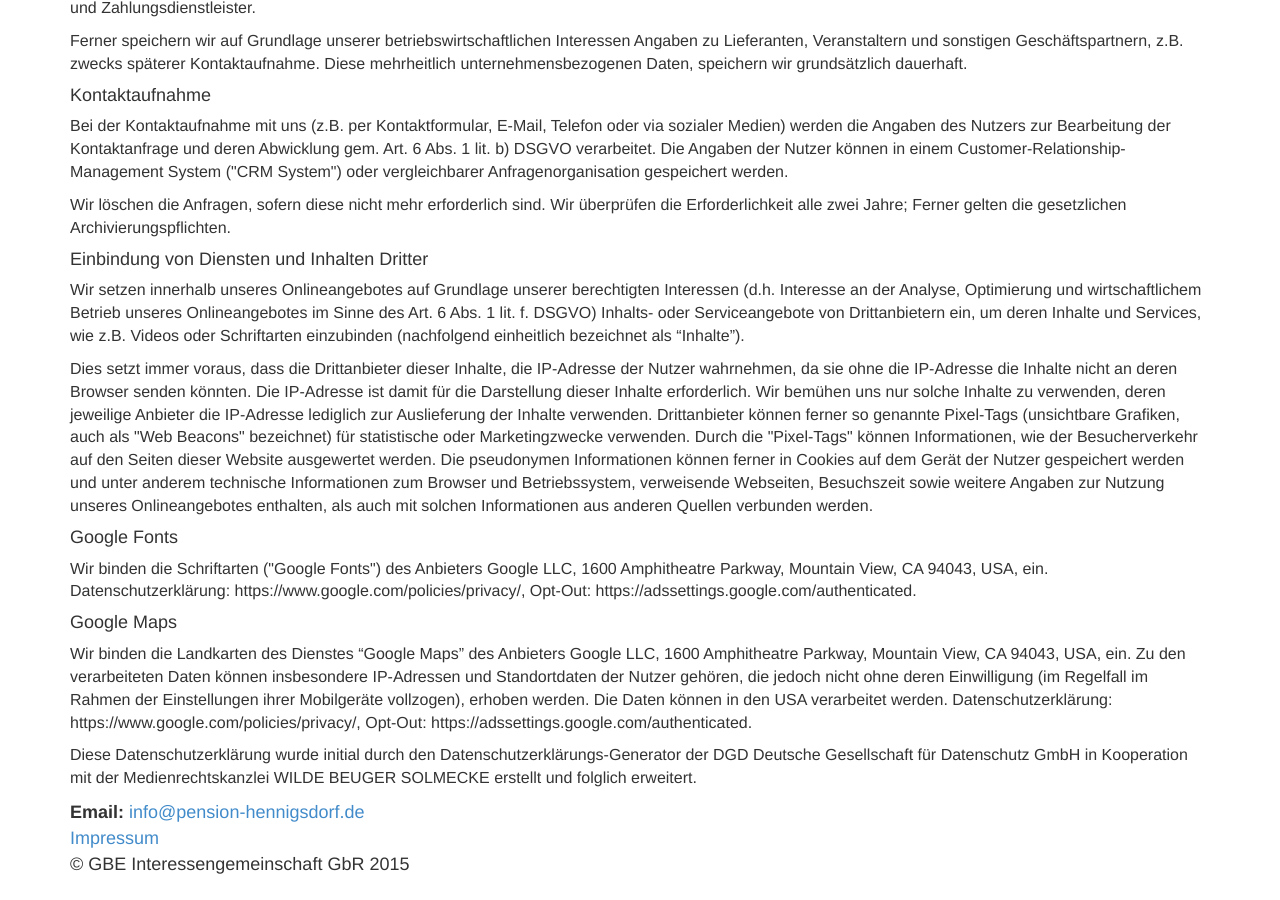
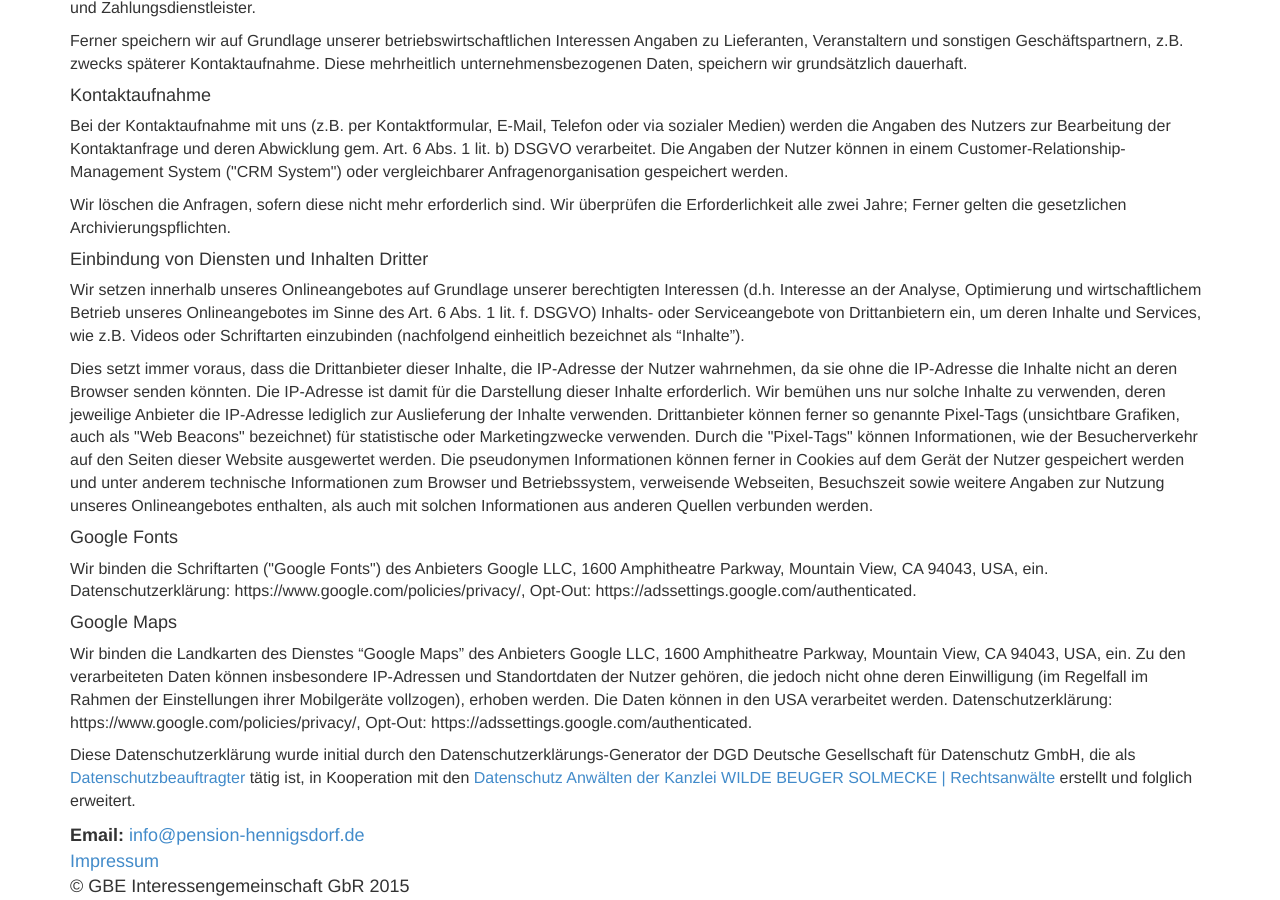
Before and after one commit to gbehennigsdorf/gbehennigsdorf.github.com, a Jekyll site: the page built from datenschutzverordnung/index.html, in a window 1280 px wide and 900 px high, scrolled down 7674 px. Built offline with Jekyll 4.4.1, drawn with Linux system fonts in a browser that asks for light colours; before the commit the page ends 8551 px from its top, so only the background shows below that.

Commit message:
Update index.html

```diff
--- a/datenschutzverordnung/index.html
+++ b/datenschutzverordnung/index.html
@@ -231,7 +231,9 @@ root: ../
     <h4>Google Maps</h4>
 
     <p>Wir binden die Landkarten des Dienstes “Google Maps” des Anbieters Google LLC, 1600 Amphitheatre Parkway, Mountain View, CA 94043, USA, ein. Zu den verarbeiteten Daten können insbesondere IP-Adressen und Standortdaten der Nutzer gehören, die jedoch nicht ohne deren Einwilligung (im Regelfall im Rahmen der Einstellungen ihrer Mobilgeräte vollzogen), erhoben werden. Die Daten können in den USA verarbeitet werden. Datenschutzerklärung: https://www.google.com/policies/privacy/, Opt-Out: https://adssettings.google.com/authenticated.</p>
-    <p>Diese Datenschutzerklärung wurde initial durch den Datenschutzerklärungs-Generator der DGD Deutsche Gesellschaft für Datenschutz GmbH in Kooperation mit der Medienrechtskanzlei WILDE BEUGER SOLMECKE erstellt und folglich erweitert.</p>
+    <p>Diese Datenschutzerklärung wurde initial durch den Datenschutzerklärungs-Generator der DGD Deutsche Gesellschaft für Datenschutz GmbH, die als <a href="https://dg-datenschutz.de/datenschutz-dienstleistungen/externer-datenschutzbeauftragter/">Datenschutzbeauftragter</a> tätig ist, in Kooperation mit den <a href="https://www.wbs-law.de/it-recht/datenschutzrecht/">Datenschutz Anwälten der Kanzlei WILDE BEUGER SOLMECKE | Rechtsanwälte</a></b> erstellt und folglich erweitert.</p>
+</p>
+
     </p>
   </div><!--12-->
 </section><!--/marketing-text-->
```
